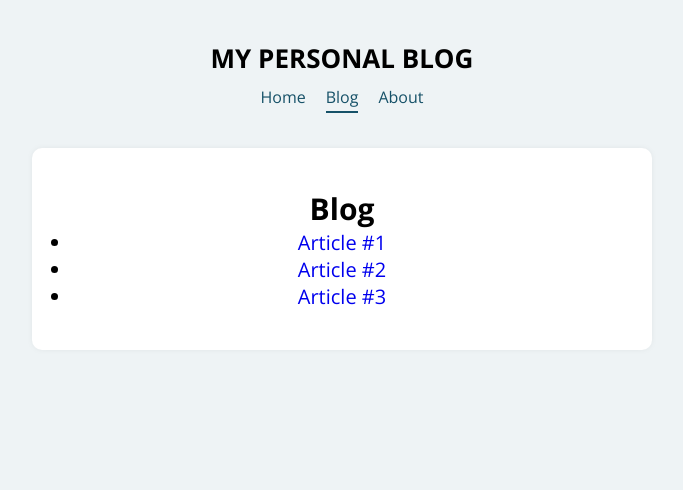
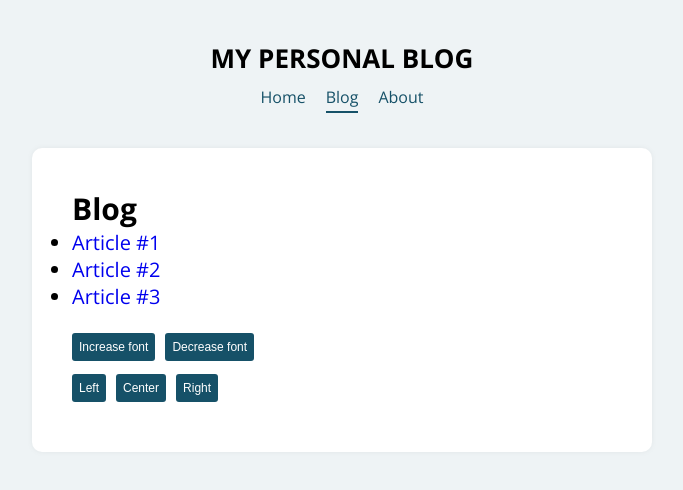
Before and after one commit to sleatherv/react_app_blog, a React (Create React App) app: page /blog in a window 1280 px wide. Shown: the top 490 px of the page, without its empty margins (298-981 px from the left). Built offline with nearby package versions, Linux system fonts and the light colour scheme.

Commit message:
Change Context Logic

```diff
--- a/src/components/About.jsx
+++ b/src/components/About.jsx
@@ -1,4 +1,5 @@
 import React from 'react'
+import Controls from './Controls'
 
 export default function About() {
     return (
@@ -7,6 +8,7 @@ export default function About() {
             <ul>
                 <p>Hi, I'm Sleather</p>
             </ul>
+            <Controls />
         </div>
     )
 }
--- a/src/components/Blog.jsx
+++ b/src/components/Blog.jsx
@@ -2,10 +2,10 @@ import React, { useContext } from 'react';
 import { Link } from 'react-router-dom';
 import posts from '../data/posts';
 import { ThemeContext } from '../contexts/themeContext';
+import Controls from './Controls';
 
 export default function Blog() {
     const dummy = useContext(ThemeContext);
-    console.log(dummy);
     return (
         <div>
             <h2>Blog</h2>
@@ -18,6 +18,7 @@ export default function Blog() {
                     );
                 })}
             </ul>
+            <Controls />
         </div>
     )
 }
--- /dev/null
+++ b/src/components/Controls.jsx
@@ -0,0 +1,41 @@
+import React, { useContext } from 'react';
+import styled from 'styled-components';
+import { ThemeContext } from '../contexts/themeContext';
+
+const Controls = () => {
+  const { increaseFont, decreaseFont, alignToLeft, alignToCenter, alignToRight } = useContext(ThemeContext);
+  return (
+    <ControlsContainer>
+      <div>
+        <Button onClick={increaseFont}>Increase font</Button>
+        <Button onClick={decreaseFont}>Decrease font</Button>
+      </div>
+      <div>
+        <Button onClick={alignToLeft}>Left</Button>
+        <Button onClick={alignToCenter}>Center</Button>
+        <Button onClick={alignToRight}>Right</Button>
+      </div>
+    </ControlsContainer>
+  )
+}
+
+export default Controls;
+
+const ControlsContainer = styled.div`
+    margin-top: 20px;
+`;
+const Button = styled.button`
+    background: #165168;
+    color: #fff;
+    border: none;
+    cursor: pointer;
+    font-size: 12px;
+    padding: 7px;
+    margin-right: 10px;
+    margin-bottom: 10px;
+    border-radius: 3px;
+
+    &:hover {
+        background: #191668;
+    }
+`;
--- a/src/components/Home.jsx
+++ b/src/components/Home.jsx
@@ -1,10 +1,12 @@
 import React from 'react';
+import Controls from './Controls';
 
 export default function Home() {
     return (
         <div>
             <h2>Home page</h2>
             <p>Lorem ipsum, dolor sit amet consectetur adipisicing elit.</p>
+            <Controls />
         </div>
 
     )
--- a/src/contexts/themeContext.js
+++ b/src/contexts/themeContext.js
@@ -6,12 +6,19 @@ const ThemeContext = React.createContext();
 
 const ThemeProvider = ({ children }) => {
   const [theme, changeTheme] = useState({
-    align: 'center',
+    align: 'left',
     fontSize: 20,
   });
 
+  const increaseFont = () => changeTheme({ ...theme, fontSize: theme.fontSize + 1 })
+  const decreaseFont = () => changeTheme({ ...theme, fontSize: theme.fontSize - 1 })
+  const alignToLeft = () => changeTheme({ ...theme, align: 'left' })
+  const alignToCenter = () => changeTheme({ ...theme, align: 'center' })
+  const alignToRight = () => changeTheme({ ...theme, align: 'right' })
+
+
   return (
-    <ThemeContext.Provider value={{ theme }}>
+    <ThemeContext.Provider value={{ theme, increaseFont, decreaseFont, alignToLeft, alignToCenter, alignToRight }}>
       {children}
     </ThemeContext.Provider>
   );
```
